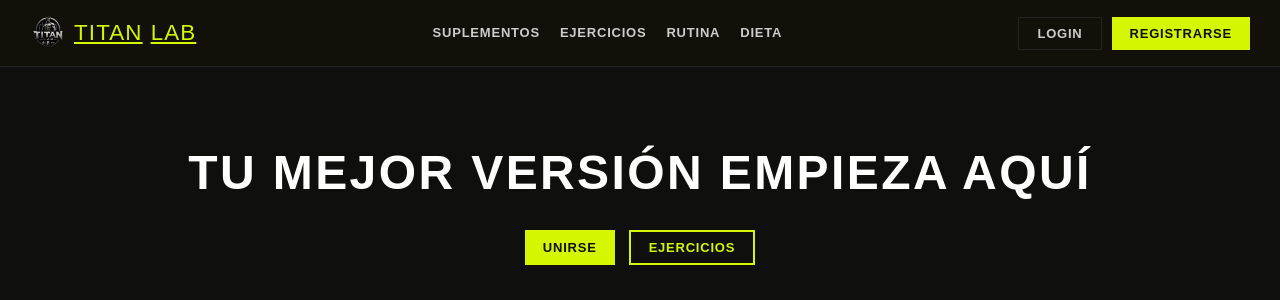
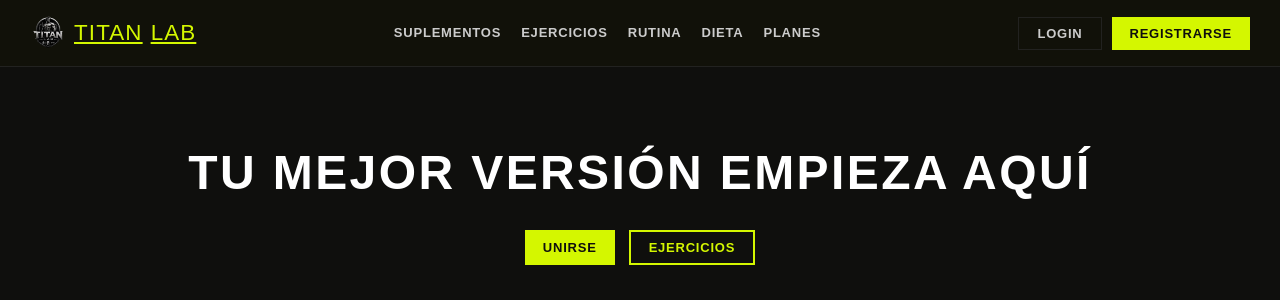
Before and after one commit to Gahona/Titan_Lab, a Flask app: page / in a window 1280 px wide. Shown: the top 300 px of the page. Run offline with Flask 3, Linux system fonts and the light colour scheme.

Commit message:
Update main.html

```diff
--- a/templates/main.html
+++ b/templates/main.html
@@ -23,6 +23,7 @@
         <a href="#">Ejercicios</a>
         <a href="#">Rutina</a>
         <a href="#">Dieta</a>
+        <a href="#">Planes</a>
 
       </nav>
       <div class="auth-buttons">
```
